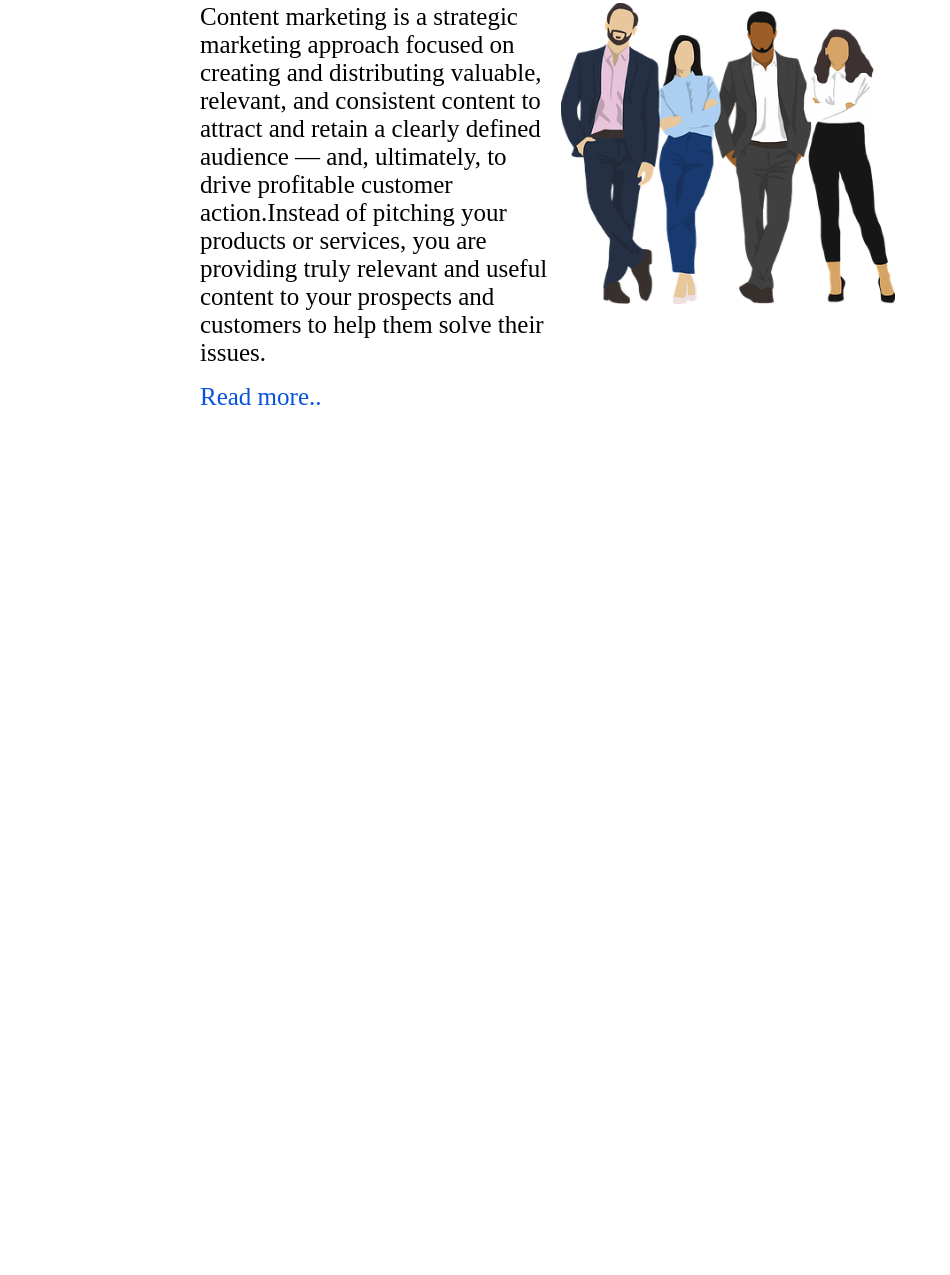
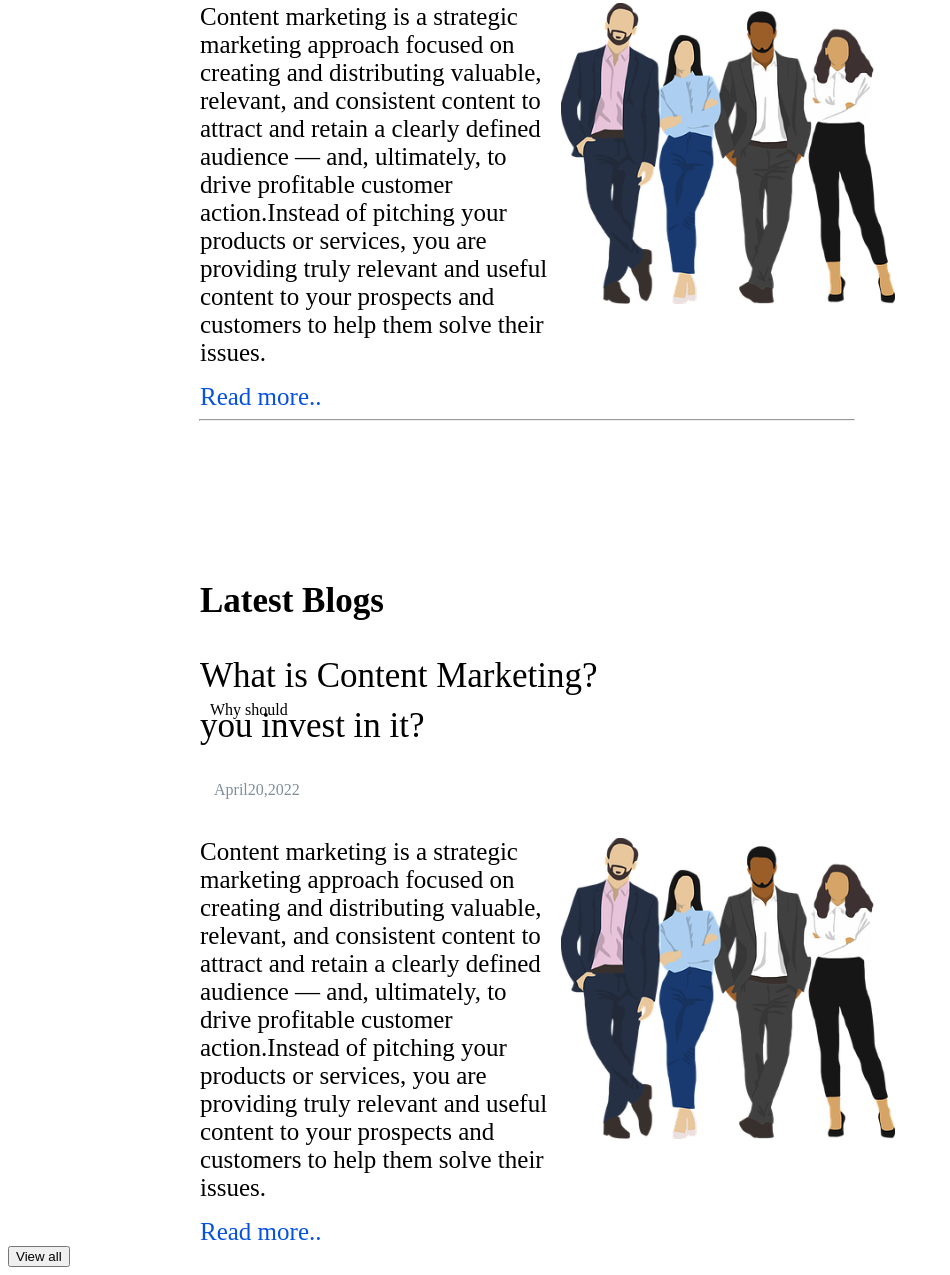
Before and after one commit to shilpiexmyb/blog_design, a plain HTML site: page blog_image/index.html in a window 1280 px wide. Shown: the part 1036-2311 px from the top of the page, without its empty margins (0-950 px from the left). Before the commit the page ends 1455 px from the top, so only its background shows below. Drawn offline with Linux system fonts and the light colour scheme.

Commit message:
modify_bar2

```diff
--- a/blog_image/index.html
+++ b/blog_image/index.html
@@ -80,9 +80,30 @@
 <div class="Read">Read more..</div>
             </div>
              <div class="market_img"><img src="./team-4423339__340.webp"></div>
+
          </div>
+         <hr class="horizontal_line">
      </div>
      <div class="latest_blog_right"></div>
  </div>
+
+ <div class="latest_blog">
+    <div class="latest_blog_left">
+        <p class="latest_text1">Latest Blogs</p>
+        <p class="latest_text2">What is Content Marketing?</p><p class="why">Why should</p</p>
+        <p class="latest_text3">you invest in it?</p>
+        <div class="flex_date"><div class="icon"><i class="fa-solid fa-calendar-week"></i></div><div class="month"> April</div><div class="date">20,</div><div class="year">2022</div></div>
+        <div class="content_market_flex">
+            <div class="market_content">Content marketing is a strategic marketing approach focused on creating and distributing valuable, relevant, and consistent content to attract and retain a clearly defined audience — and, ultimately, to drive profitable customer action.Instead of pitching your products or services, you are providing truly relevant and useful content to your prospects and customers to help them solve their issues.
+<div class="Read">Read more..</div>
+           </div>
+            <div class="market_img"><img src="./team-4423339__340.webp"></div>
+
+        </div>
+
+    </div>
+
+</div>
+<button class="view_all">View all</button>
 </body>
 </html>
--- a/blog_image/style.css
+++ b/blog_image/style.css
@@ -217,3 +217,7 @@ font-size: 29px;
     margin-left: 10px;
     margin-top: -30px;
 }
+.horizontal_line {
+    width: 61%;
+    margin-left: -1px;
+}
```
